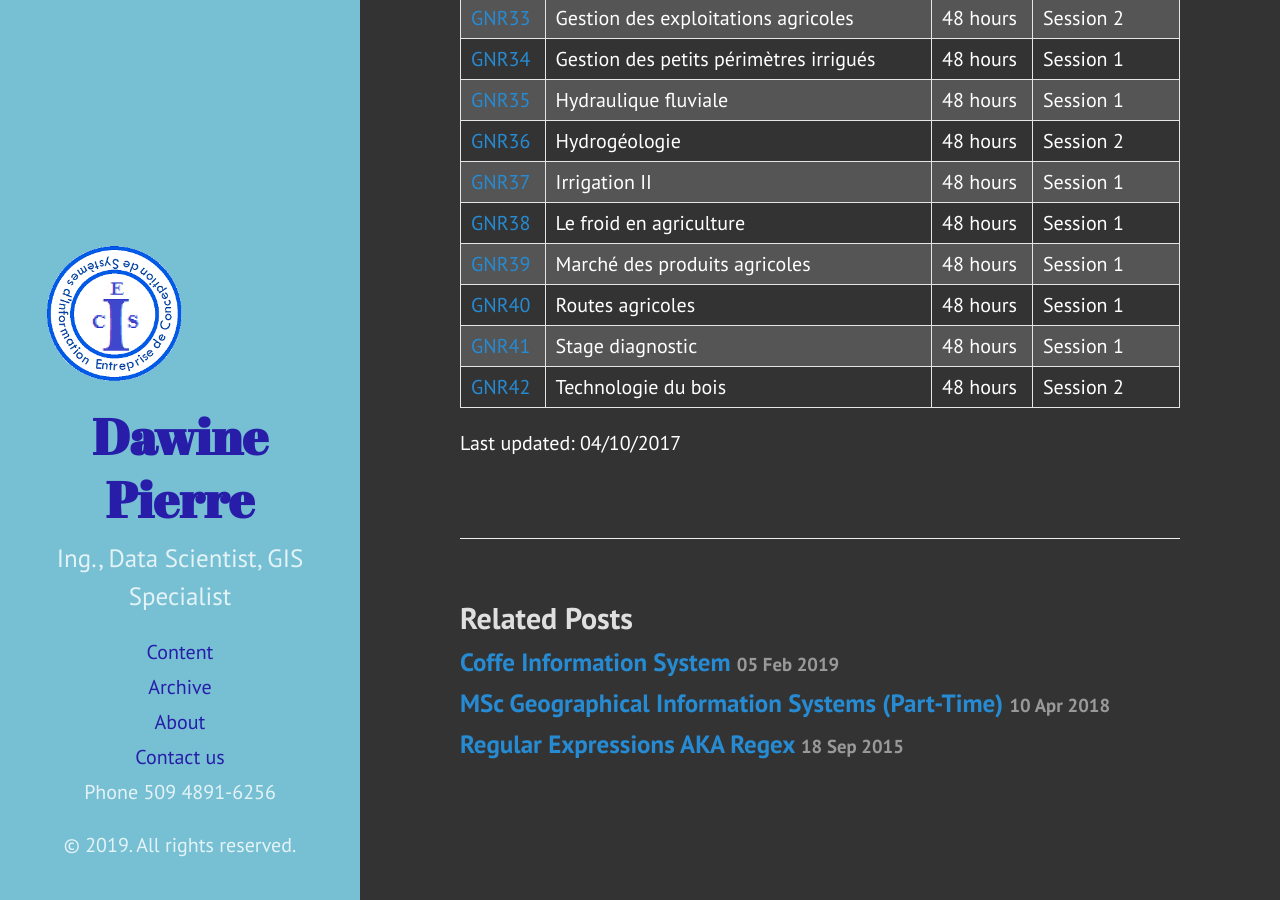
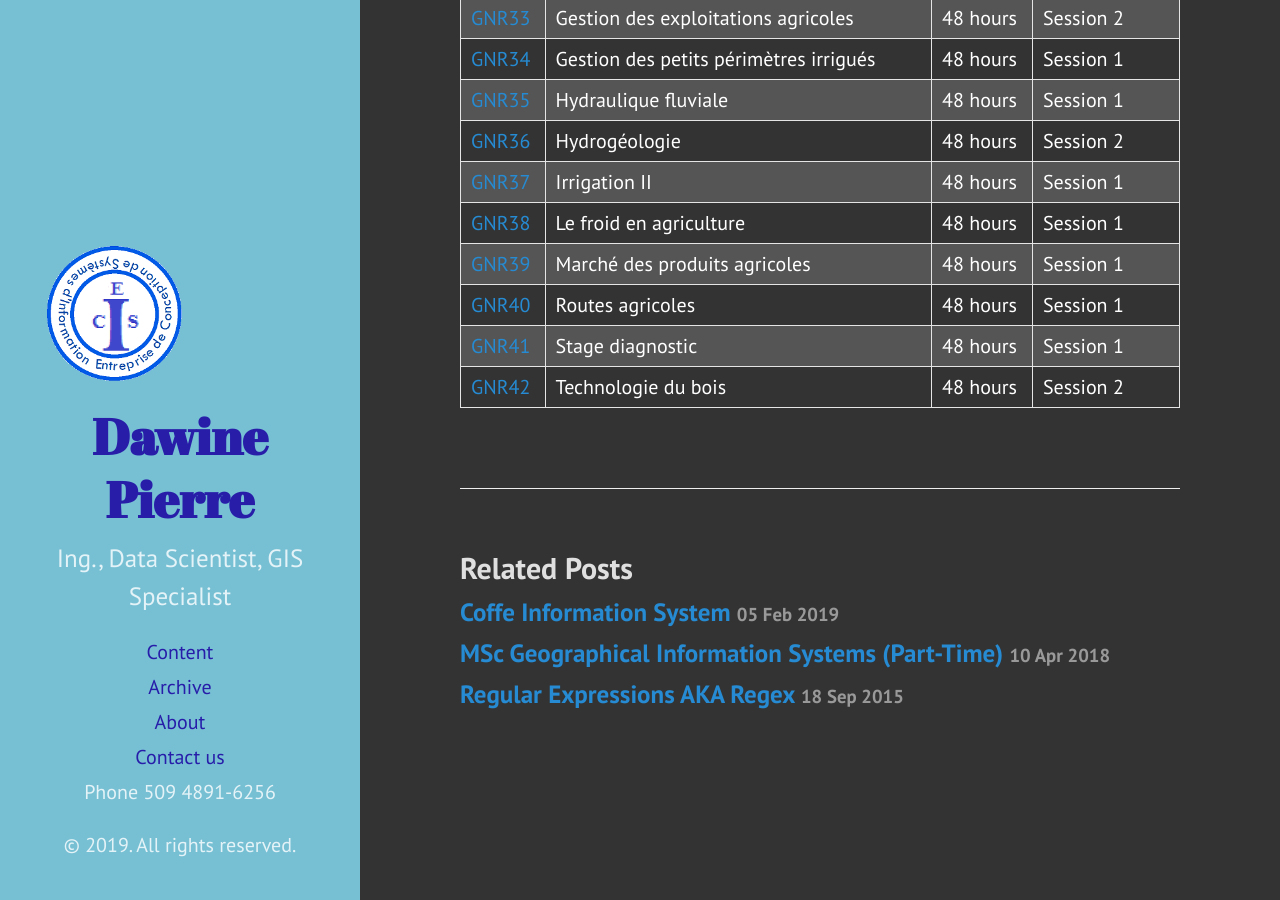
Before and after one commit to pdawine/pdawine.github.io, a Jekyll site: the page built from _posts/2017-10-04-BS_Rural_Engineering.md, in a window 1280 px wide and 900 px high, scrolled down 2334 px. Built offline with Jekyll 4.4.1, drawn with Linux system fonts in a browser that asks for light colours.

Commit message:
Update 2017-10-04-BS_Rural_Engineering.md

```diff
--- a/_posts/2017-10-04-BS_Rural_Engineering.md
+++ b/_posts/2017-10-04-BS_Rural_Engineering.md
@@ -305,5 +305,3 @@ Candidates will be required to study the following compulsory modules
 </tr>
 </tbody>
 </table>
-
-Last updated: 04/10/2017
```
